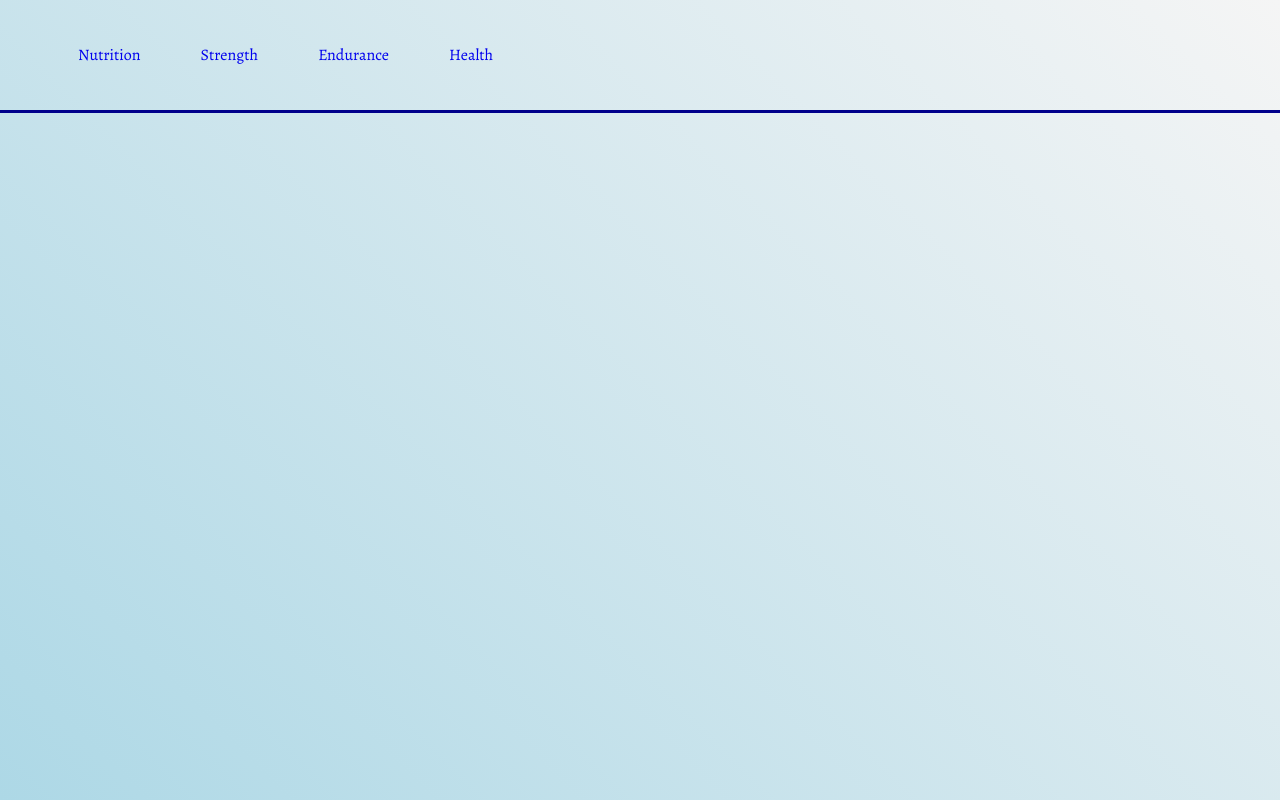
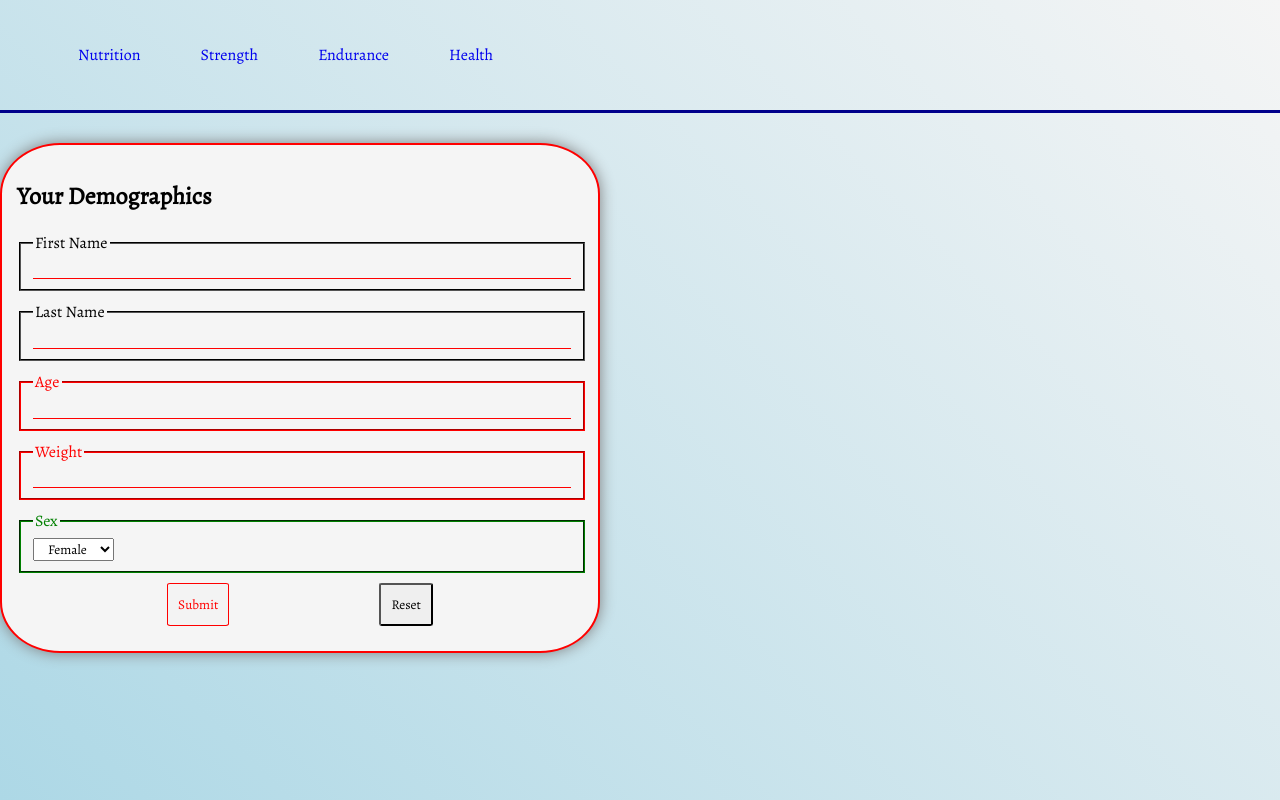
Before and after one commit to damatoaj/fitTest, a React (Create React App) app: page /parq in a window 1280 px wide. Built offline with nearby package versions, Linux system fonts and the light colour scheme.

Commit message:
started demo form

```diff
--- a/src/App.tsx
+++ b/src/App.tsx
@@ -9,6 +9,7 @@ import NavBar from './Components/NavBar';
 import MobileNav from './Components/MobileNav';
 import Results from './Screens/Results';
 import useBMR from './Hooks/useBMR';
+import Home from './Screens/Home';
 
 import { Route, Routes } from 'react-router-dom';
 import StrengthForm from './Components/StrengthForm';
@@ -17,6 +18,7 @@ import EnduranceForm from './Components/EnduranceForm';
 import Bruce from './Screens/TreadmillProtocals/Bruce';
 import TreadmillResults from './Screens/TreadmillProtocals/TreadmillResults';
 import { useUserContext } from './Hooks/useUserContext';
+import DemoGraphicsForm from './Components/DemoGraphicsForm';
 function App() {
   const { state } = useUserContext()
   const {
@@ -32,6 +34,11 @@ function App() {
       {window.innerWidth > 600 && <NavBar />}
       {window.innerWidth <= 600 && <MobileNav />}
         <Routes>
+          <Route
+            path='/'
+            element={<Home />}
+          />
+            <Route path='/parq' element={<DemoGraphicsForm/>}></Route>
           <Route
             path='/nutrition'
             element={<Form handleChange={handleChange}
--- /dev/null
+++ b/src/Components/DemoGraphicsForm.tsx
@@ -0,0 +1,96 @@
+import { useRef, FormEventHandler, useState, FormEvent, ChangeEventHandler, ChangeEvent, memo } from 'react';
+import { useUserContext } from '../Hooks/useUserContext';
+import { Sex } from '../interfaces';
+
+type DemoData = {
+    fname:string;
+    lname:string;
+    age:string;
+    height:string;
+    weight:string;
+    sex: Sex
+}
+function DemoGraphicsForm() {
+    const {state, dispatch} = useUserContext()
+    const form = useRef<HTMLFormElement | null>(null)
+    const [data, setData] = useState<DemoData>({
+        fname:'',
+        lname:'',
+        age:'',
+        height:'',
+        weight:'',
+        sex: 'FEMALE'
+    })
+
+    let valid : boolean = false
+
+    if (form?.current !== null) {
+        valid = form.current.checkValidity()
+    }
+
+    if (state.error) alert(state.error)
+  return (
+    <form ref={form}>
+        <h2>Your Demographics</h2>
+        <fieldset>
+            <legend>First Name</legend>
+            <input
+                placeholder=''
+                required
+                type='text'
+                pattern="^[\w'\-,.][^0-9_!¡?÷?¿/\\+=@#$%ˆ&*(){}|~<>;:[\]]{2,}$"
+                value={data.fname}
+            />
+        </fieldset>
+        <fieldset>
+            <legend>Last Name</legend>
+            <input
+                placeholder=''
+                required
+                type='text'
+                pattern="^[\w'\-,.][^0-9_!¡?÷?¿/\\+=@#$%ˆ&*(){}|~<>;:[\]]{2,}$"
+                value={data.lname}
+            />
+        </fieldset>
+        <fieldset>
+            <legend>Age</legend>
+            <input
+                type='number'
+                name='age'
+                min='20'
+                max='69'
+                required
+                value={data.age}
+                // onChange={handleChange}
+            />
+        </fieldset>
+        <fieldset>
+            <legend>Weight</legend>
+            <input
+                type='number'
+                name='weight'
+                min='50'
+                max='450'
+                required
+                value={data.weight}
+            />
+        </fieldset>
+        <fieldset>
+        <legend>Sex</legend>
+        <select
+            name='sex'
+            value={data.sex}
+        >
+            <option value='FEMALE'>Female</option>
+            <option value='MALE'>Male</option>
+        </select>
+    </fieldset>
+         <span>
+            <button type='submit' disabled={!valid}>Submit</button>
+            <button type='reset' onClick={()=>console.log('click')}>Reset</button>
+        </span>
+    </form>
+  )
+}
+
+export default memo(DemoGraphicsForm)
--- a/src/Context/UserContext.tsx
+++ b/src/Context/UserContext.tsx
@@ -22,7 +22,8 @@ const initialUser: User = {
     gripStrength: null,
     height: null,
     legPress: null,
-    name: '',
+    fname: null,
+    lname: null,
     pushups: null,
     sex: null,
     macros: null,
@@ -113,8 +114,10 @@ export const userReducer = (state : State, action: Action) => {
             state.error = null
             return {...state}
         case 'UPDATE_NAME':
-            const name = validateName(payload)
-            state.user.name = name
+            const fname = validateName(payload)
+            const lname = validateName(payload)
+            state.user.fname = fname
+            state.user.lname= lname
             state.error = null
             return {...state}
         case 'UPDATE_SEX':
--- /dev/null
+++ b/src/Screens/Home.tsx
@@ -0,0 +1,22 @@
+import {memo} from "react"
+import { Link } from 'react-router-dom'
+
+const Home = () => {
+    return (
+        <main>
+            <h1>Home Page</h1>
+            <p>
+                Welcome to Test! Your app for exercise testing.
+            </p>
+            <p>
+                Whether you're a professional coach, physical therapist, or just curious about your fitness...
+            </p>
+            <p>
+                Test has all of the tests recommended for you!
+            </p>
+            <Link to='/parq'>Get Started</Link>
+        </main>
+    )
+}
+
+export default memo(Home)
--- a/src/interfaces.ts
+++ b/src/interfaces.ts
@@ -56,7 +56,8 @@ interface User {
     gripStrength: GripStrength | null;
     height: number | null;
     legPress: LegPress | null;
-    name: string;
+    fname: string | null;
+    lname: string | null;
     pushups: { pushups: number, category: FitnessCategory} | null;
     sex: Sex | null;
     macros: Macros | null;
```
